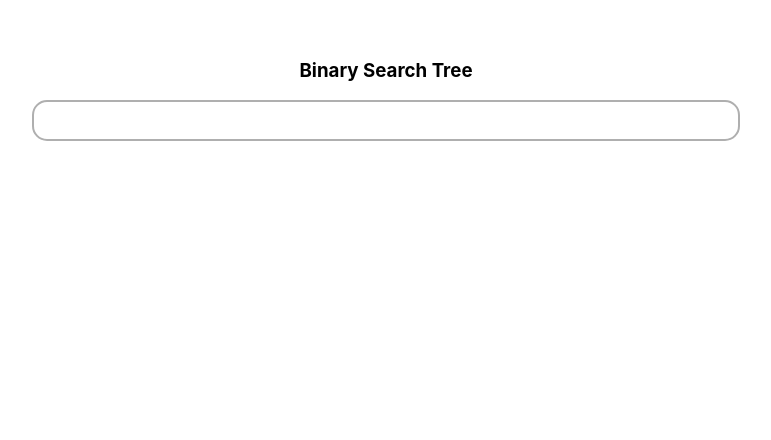
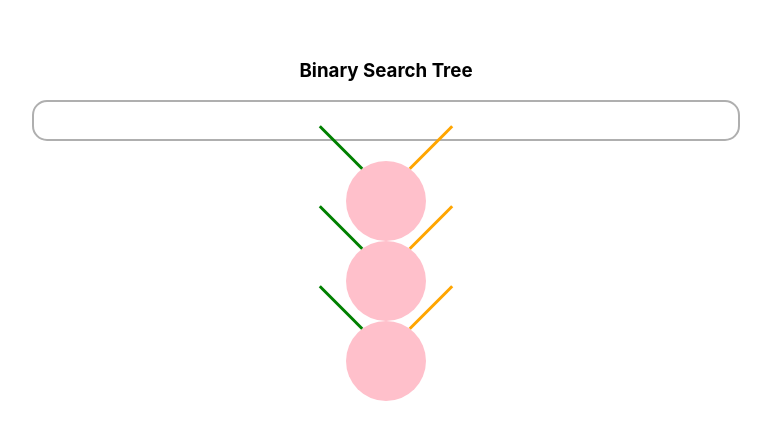
Before and after one commit to audelqua/bst-react, a React (Create React App) app: page / in a window 1280 px wide. Shown: the top 440 px of the page, without its empty margins (254-1025 px from the left). Built offline with nearby package versions, Linux system fonts and the light colour scheme.

Commit message:
painting tree in progress

```diff
--- /dev/null
+++ b/src/components/BinaryNode/BinaryNode.module.css
@@ -0,0 +1,34 @@
+
+.binary-node-wrapper{
+    position: relative;
+    /* background: blue */
+}
+
+.binary-node-circle{
+    width: 80px;
+    height: 80px;
+    border-radius: 100%;
+    background: pink;
+    display: flex;
+    align-items: center;
+    justify-content: center;
+}
+
+.right-tentacle{
+    width: 60px;
+    height: 3px;
+    background: orange;
+    position: absolute;
+    transform: rotate(-45deg);
+    right: -35px;
+    top: -15px;
+}
+.left-tentacle{
+    width: 60px;
+    height: 3px;
+    background: green;
+    position: absolute;
+    transform: rotate(45deg);
+    left: -35px;
+    top: -15px;
+}
--- /dev/null
+++ b/src/components/BinaryNode/index.tsx
@@ -0,0 +1,15 @@
+/* eslint-disable react-hooks/exhaustive-deps */
+import styles from './BinaryNode.module.css'
+
+const BinaryNode = () => {
+    return (
+        <div className={styles['binary-node-wrapper']}>
+            <div className={styles['left-tentacle']}/>
+            <div className={styles['right-tentacle']}/>
+            <div className={styles['binary-node-circle']}>
+            </div>
+        </div>
+    )
+}
+
+export default BinaryNode
--- /dev/null
+++ b/src/components/BinarySearchTreeView/BinarySearchTreeView.module.css
@@ -0,0 +1,8 @@
+
+.tree-wrapper{
+    margin-top: 20px;
+    width: 100%;
+    display: flex;
+    flex-direction: column;
+    align-items: center;
+}
--- a/src/components/BinarySearchTreeView/index.tsx
+++ b/src/components/BinarySearchTreeView/index.tsx
@@ -2,11 +2,14 @@
 import { useLayoutEffect, useState } from 'react'
 import { useBinaryTreeGenerator } from 'src/hooks/useBinaryTreeGenerator'
 import { useBinarySearchTreeContext } from 'src/hooks/useBinarySearchTreeContext'
+import BinaryNode from 'src/components/BinaryNode'
+import styles from './BinarySearchTreeView.module.css'
 
 const BinarySearchTreeView = () => {
     const { handleBinaryTreeGenerator } = useBinaryTreeGenerator()
-    const [ _, bstIngredients ] = useBinarySearchTreeContext()
+    const [ ,bstIngredients ] = useBinarySearchTreeContext()
     const [bstNodes, setBstNodes] = useState<any>()
+    console.log('bstNodes', bstNodes);
 
     useLayoutEffect(() => {
         const newTree = handleBinaryTreeGenerator(bstIngredients)
@@ -14,8 +17,10 @@ const BinarySearchTreeView = () => {
     }, [bstIngredients])
 
     return (
-        <div>
-
+        <div className={styles['tree-wrapper']}>
+            <BinaryNode />
+            <BinaryNode />
+            <BinaryNode />
         </div>
     )
 }
```
